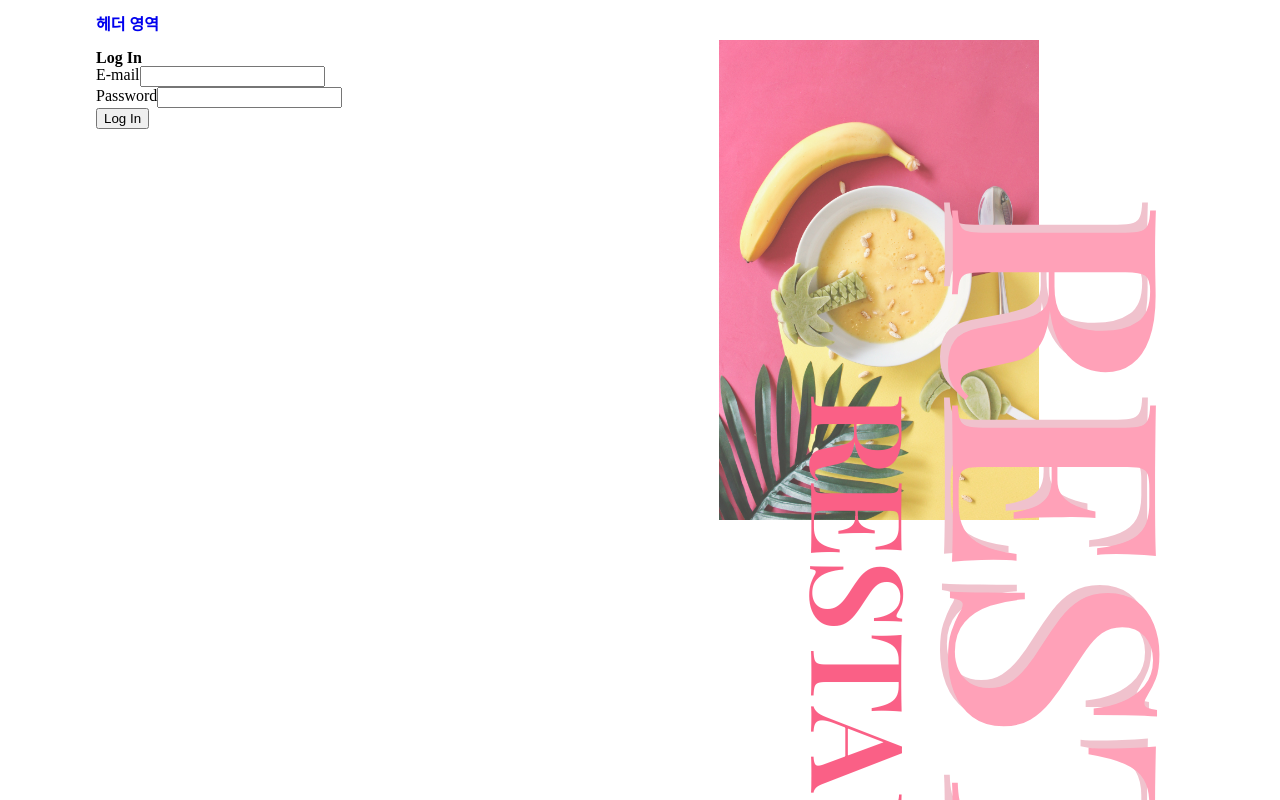
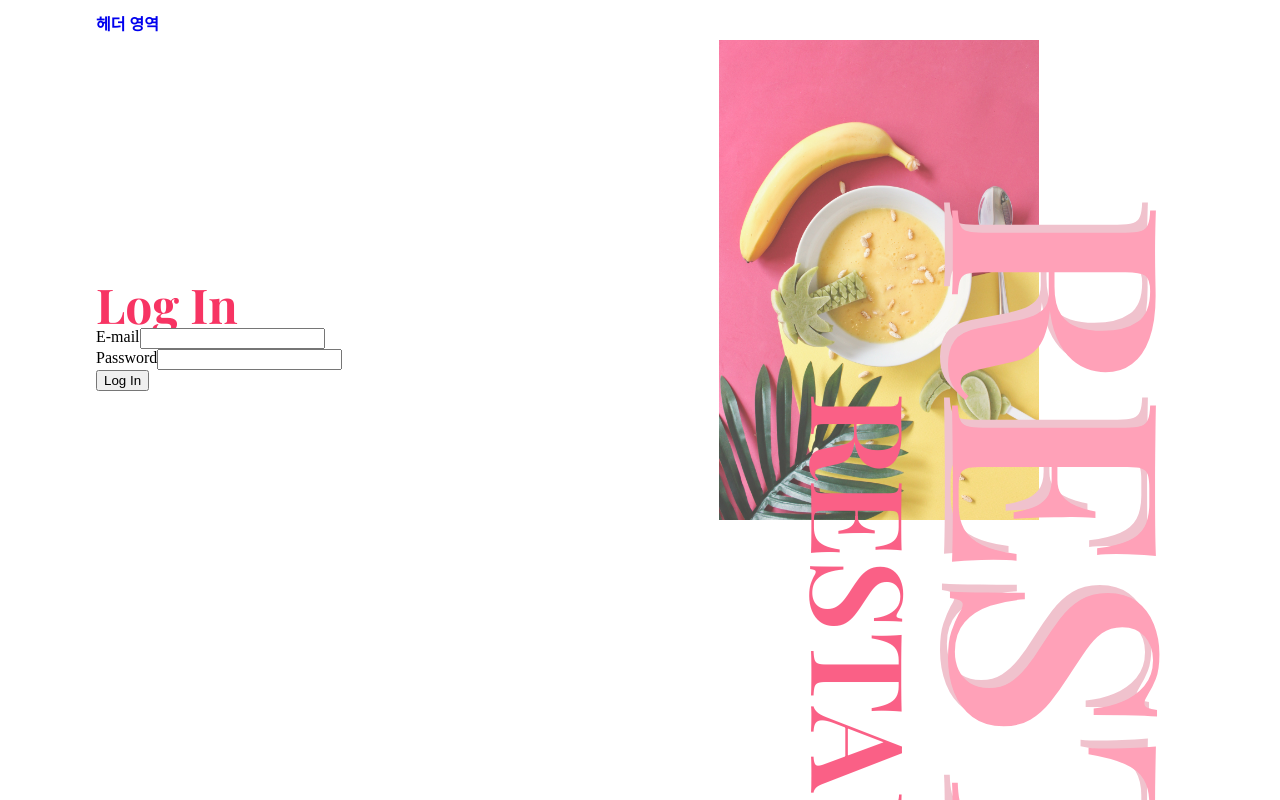
Before and after one commit to CodeSoom/react-week8-assignment-1, a React app: page /login in a window 1280 px wide. Built offline with nearby package versions, Linux system fonts and the light colour scheme.

Commit message:
Apply style to Login Page

```diff
--- a/src/container/LoginPage.jsx
+++ b/src/container/LoginPage.jsx
@@ -2,11 +2,13 @@ import React from 'react';
 
 import LoginFormContainer from 'container/LoginFormContainer';
 
+import { Title, Container } from '../styled';
+
 export default function LoginPage() {
   return (
-    <div>
-      <h2>Log In</h2>
+    <Container>
+      <Title>Log In</Title>
       <LoginFormContainer />
-    </div>
+    </Container>
   );
 }
--- a/src/presentational/HomePage.jsx
+++ b/src/presentational/HomePage.jsx
@@ -4,7 +4,7 @@ import { Link } from 'react-router-dom';
 
 import styled from '@emotion/styled';
 
-import { Title, Container } from './styled';
+import { Title, Container } from '../styled';
 
 const Menu = styled.ul({
   marginTop: '100px',
```
Also changed, not shown: src/styled.jsx (renamed from src/presentational/styled.jsx).
